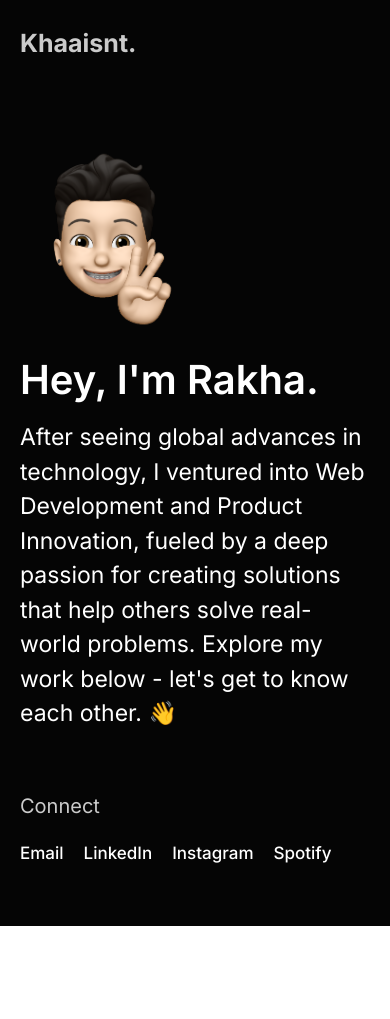
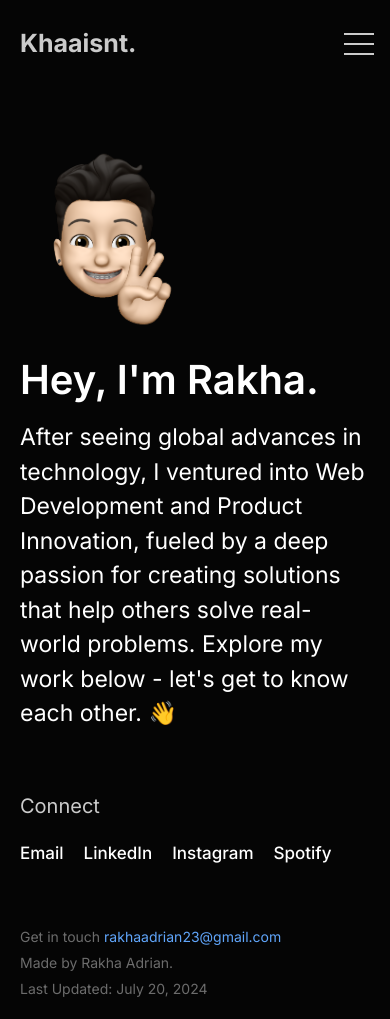
Before and after one commit to khaaisnt/Khaaisnt-web, a Next.js app: page / in a window 390 px wide. Before the commit the page ends 926 px from the top, so only its background shows below. Built offline with nearby package versions, Linux system fonts and the light colour scheme.

Commit message:
Add Footer Section

```diff
--- a/app/components/AboutMe.tsx
+++ b/app/components/AboutMe.tsx
@@ -23,28 +23,28 @@ export default function AboutMe() {
           <div className="flex gap-x-5 mt-[20px]">
             <a
               href="mailto:rakhaadrian23@gmail.com"
-              className="text-white text-[17px] font-medium lg:text-[20px] hover:underline hover:text-blue-600 duration-200"
+              className="text-white text-[17px] font-medium lg:text-[20px] hover:underline hover:text-blue-400 duration-200"
               target="_blank"
             >
               Email
             </a>
             <a
               href="https://www.linkedin.com/in/rakha-adrian-nur-tanaya/"
-              className="text-white text-[17px] font-medium lg:text-[20px] hover:underline hover:text-blue-600 duration-200"
+              className="text-white text-[17px] font-medium lg:text-[20px] hover:underline hover:text-blue-400 duration-200"
               target="_blank"
             >
               LinkedIn
             </a>
             <a
               href="https://www.instagram.com/khaadriann/"
-              className="text-white text-[17px] font-medium lg:text-[20px] hover:underline hover:text-blue-600 duration-200"
+              className="text-white text-[17px] font-medium lg:text-[20px] hover:underline hover:text-blue-400 duration-200"
               target="_blank"
             >
               Instagram
             </a>
             <a
               href="https://open.spotify.com/user/gc39l2ei4wr37q66svtik12zy?si=287c44fd68ed4419"
-              className="text-white text-[17px] font-medium lg:text-[20px] hover:underline hover:text-blue-600 duration-200"
+              className="text-white text-[17px] font-medium lg:text-[20px] hover:underline hover:text-blue-400 duration-200"
               target="_blank"
             >
               Spotify
--- /dev/null
+++ b/app/components/Footer.tsx
@@ -0,0 +1,22 @@
+import React from "react";
+
+export default function Footer() {
+  return (
+    <>
+      <div className="px-[20px] lg:px-[130px] pb-[20px]">
+        <p className="text-dark-gray text-[14px]">
+          Get in touch{" "}
+          <span className="text-blue-400 hover:underline">
+            <a href="mailto:rakhaadrian23@gmail.com">rakhaadrian23@gmail.com</a>
+          </span>{" "}
+        </p>
+        <p className="text-dark-gray text-[14px] my-[5px]">
+          Made by Rakha Adrian.
+        </p>
+        <p className="text-dark-gray text-[14px]">
+          Last Updated: July 20, 2024
+        </p>
+      </div>
+    </>
+  );
+}
--- a/app/globals.css
+++ b/app/globals.css
@@ -16,10 +16,10 @@
   }
 }
 
-/* .hamburger-line {
+.hamburger-line {
   @apply w-[30px] h-[2px] my-2 block bg-secondary-gray;
 }
 
 .hamburger-active > span:nth-child(1) {
   @apply rotate-45 translate-y-1.5;
-} */
+}
--- a/app/page.tsx
+++ b/app/page.tsx
@@ -2,6 +2,7 @@ import Image from "next/image";
 import Navbar from "./components/Navbar";
 import AboutMe from "./components/AboutMe";
 import Projects from "./components/Projects";
+import Footer from "./components/Footer";
 
 export default function Home() {
   return (
@@ -9,6 +10,7 @@ export default function Home() {
       <Navbar />
       <AboutMe />
       <Projects />
+      <Footer />
     </main>
   );
 }
--- a/tailwind.config.ts
+++ b/tailwind.config.ts
@@ -16,6 +16,7 @@ const config: Config = {
       colors: {
         "primary-black": "#050505",
         "secondary-gray": "#cbcbcb",
+        "dark-gray": "#6c6c6c",
       },
     },
   },
```
